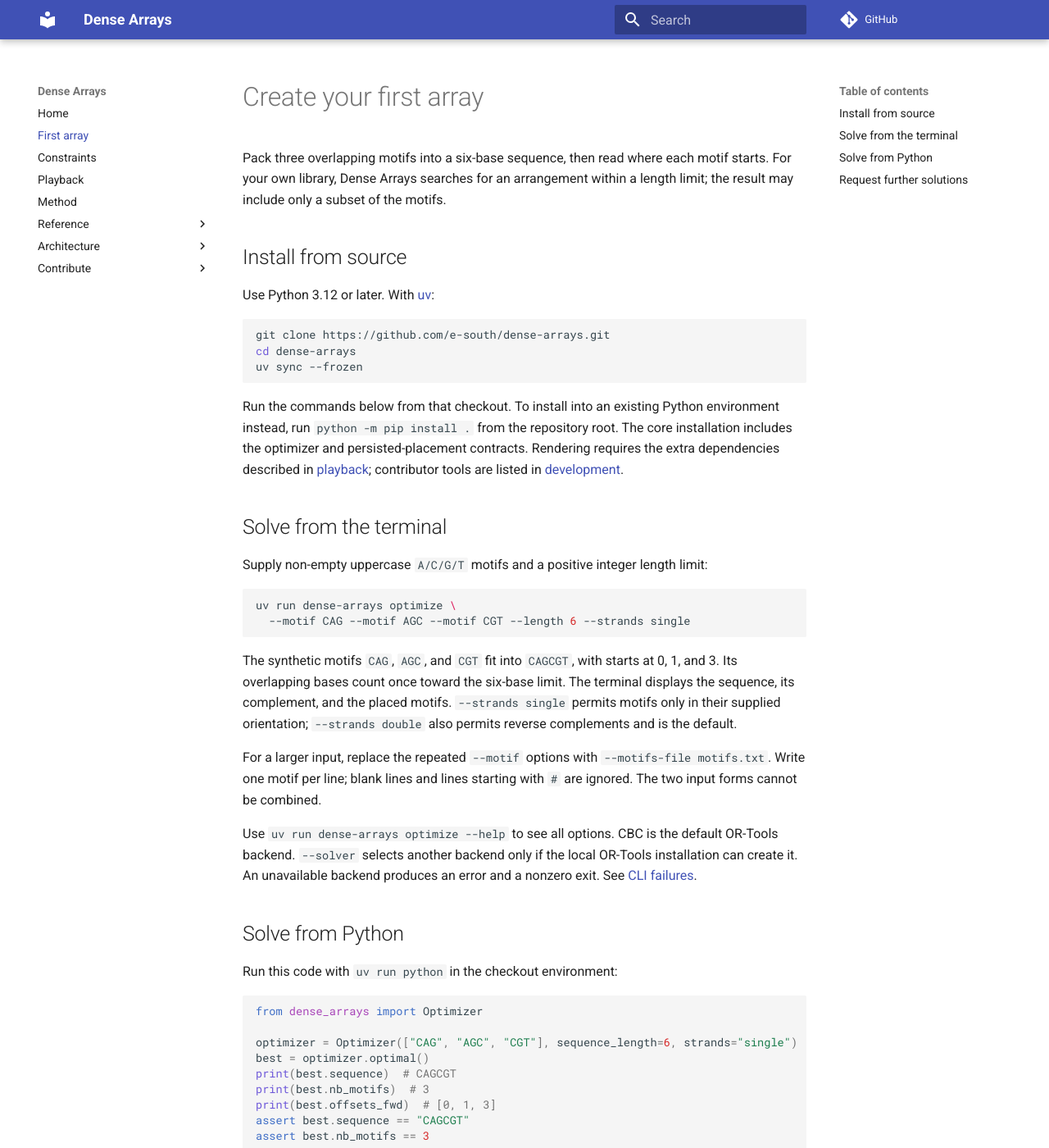
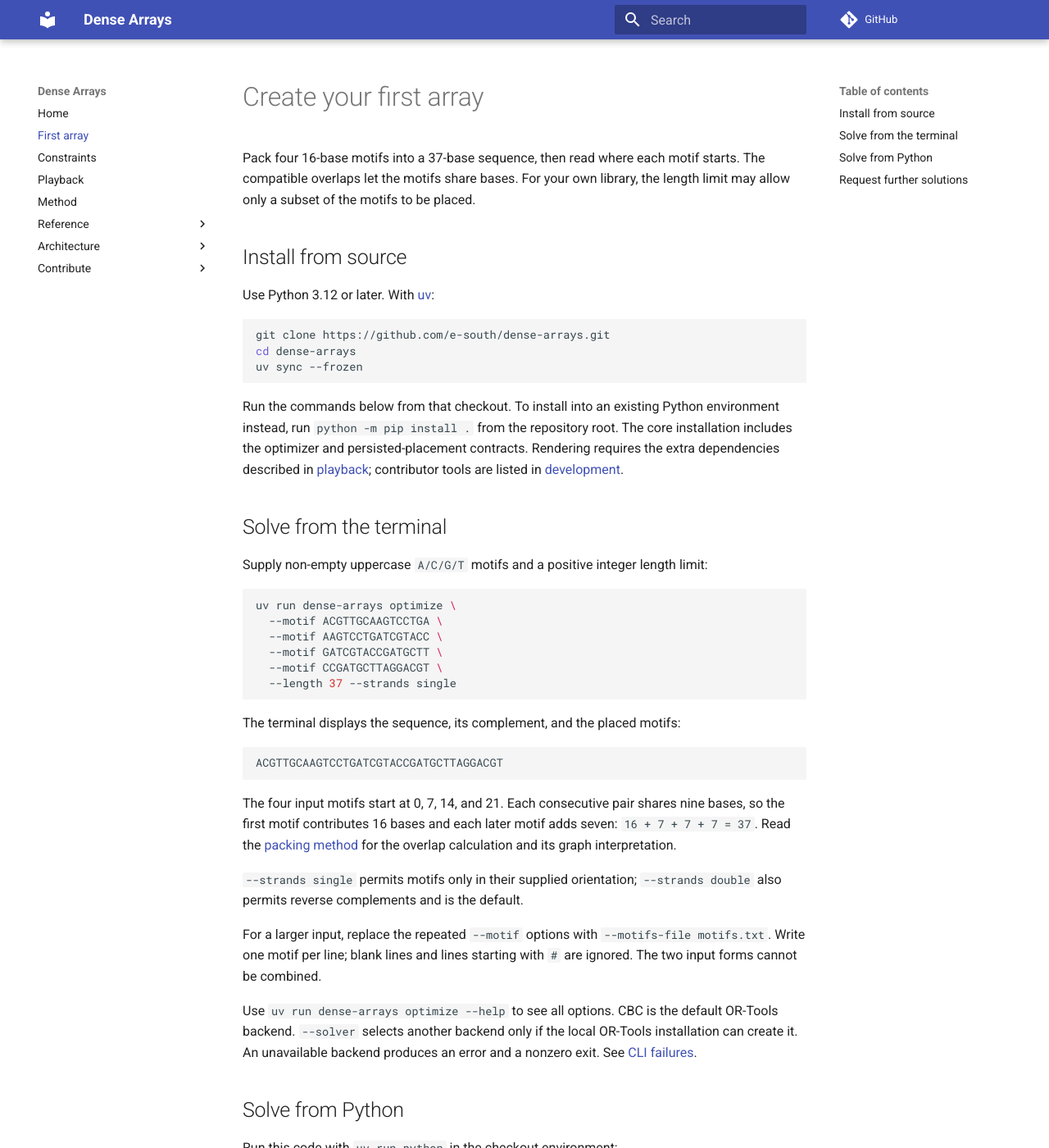
Before and after one commit to e-south/dense-arrays, an MkDocs documentation site: the page built from docs/quickstart.md, in a window 1280 px wide and 1400 px high. Shown: the whole window at 82% size. Built offline with MkDocs 1.6.1 and Material for MkDocs 9.7.7, drawn with Linux system fonts in a browser that asks for light colours; comment, search, counter and statistics services are not loaded; some of the changed text lies outside the part shown.

Commit message:
docs: teach packing with a longer worked example

````diff
--- a/docs/quickstart.md
+++ b/docs/quickstart.md
@@ -5,9 +5,9 @@ description: Install from source, solve a small CBC example, and read its sequen
 
 # Create your first array
 
-Pack three overlapping motifs into a six-base sequence, then read where each
-motif starts. For your own library, Dense Arrays searches for an arrangement
-within a length limit; the result may include only a subset of the motifs.
+Pack four 16-base motifs into a 37-base sequence, then read where each motif
+starts. The compatible overlaps let the motifs share bases. For your own
+library, the length limit may allow only a subset of the motifs to be placed.
 
 ## Install from source
 
@@ -31,12 +31,24 @@ Supply non-empty uppercase `A/C/G/T` motifs and a positive integer length limit:
 
 ```bash
 uv run dense-arrays optimize \
-  --motif CAG --motif AGC --motif CGT --length 6 --strands single
+  --motif ACGTTGCAAGTCCTGA \
+  --motif AAGTCCTGATCGTACC \
+  --motif GATCGTACCGATGCTT \
+  --motif CCGATGCTTAGGACGT \
+  --length 37 --strands single
 ```
 
-The synthetic motifs `CAG`, `AGC`, and `CGT` fit into `CAGCGT`, with starts at
-0, 1, and 3. Its overlapping bases count once toward the six-base limit.
-The terminal displays the sequence, its complement, and the placed motifs.
+The terminal displays the sequence, its complement, and the placed motifs:
+
+```text
+ACGTTGCAAGTCCTGATCGTACCGATGCTTAGGACGT
+```
+
+The four input motifs start at 0, 7, 14, and 21. Each consecutive pair shares
+nine bases, so the first motif contributes 16 bases and each later motif adds
+seven: `16 + 7 + 7 + 7 = 37`. Read the [packing method](method.md) for the
+overlap calculation and its graph interpretation.
+
 `--strands single` permits motifs only in their supplied orientation;
 `--strands double` also permits reverse complements and is the default.
 
@@ -56,14 +68,26 @@ Run this code with `uv run python` in the checkout environment:
 ```python
 from dense_arrays import Optimizer
 
-optimizer = Optimizer(["CAG", "AGC", "CGT"], sequence_length=6, strands="single")
+motifs = [
+    "ACGTTGCAAGTCCTGA",
+    "AAGTCCTGATCGTACC",
+    "GATCGTACCGATGCTT",
+    "CCGATGCTTAGGACGT",
+]
+optimizer = Optimizer(motifs, sequence_length=37, strands="single")
 best = optimizer.optimal()
-print(best.sequence)  # CAGCGT
-print(best.nb_motifs)  # 3
-print(best.offsets_fwd)  # [0, 1, 3]
-assert best.sequence == "CAGCGT"
-assert best.nb_motifs == 3
+print(best.sequence)  # ACGTTGCAAGTCCTGATCGTACCGATGCTTAGGACGT
+print(best.nb_motifs)  # 4
+print(best.offsets_fwd)  # [0, 7, 14, 21]
+assert best.sequence == "ACGTTGCAAGTCCTGATCGTACCGATGCTTAGGACGT"
+assert best.nb_motifs == 4
+assert best.offsets_fwd == [0, 7, 14, 21]
 ```
+
+Offsets are zero-based starts in input order: the first entry occupies
+`[0, 16)`, the second `[7, 23)`, the third `[14, 30)`, and the fourth `[21, 37)`.
+The right endpoint is excluded. Use these positions to recover each motif
+from the sequence.
 
 `optimal()` returns a `DenseArray`. `sequence_length` is the requested limit;
 `len(best.sequence)` is the realized length and may be shorter. Terminal
@@ -86,21 +110,25 @@ the result count, not the time needed to solve each result:
 
 ```bash
 uv run dense-arrays solutions \
-  --motif CAG --motif AGC --motif CGT --length 6 --strands single \
+  --motif ACGTTGCAAGTCCTGA \
+  --motif AAGTCCTGATCGTACC \
+  --motif GATCGTACCGATGCTT \
+  --motif CCGATGCTTAGGACGT \
+  --length 37 --strands single \
   --max-solutions 3 --diverse
 ```
 
 Check the command's exit status: a solver failure exits nonzero even if an
 earlier result was printed.
 
-The equivalent bounded Python iteration is:
+In Python, reuse the `motifs` library defined above with a fresh optimizer:
 
 ```python
 from itertools import islice
 
 from dense_arrays import Optimizer
 
-optimizer = Optimizer(["CAG", "AGC", "CGT"], sequence_length=6, strands="single")
+optimizer = Optimizer(motifs, sequence_length=37, strands="single")
 for solution in islice(optimizer.solutions_diverse(), 3):
     print(solution.sequence, solution.nb_motifs)
 ```
````
Also changed, not shown: README.md (+37 -19 lines), docs/constraints.md (+38 -20 lines), docs/development/documentation.md (+2 -1 lines), docs/index.md (+20 -16 lines), docs/method.md (+68 -37 lines), docs/playback.md (+44 -14 lines), 1 other file.
